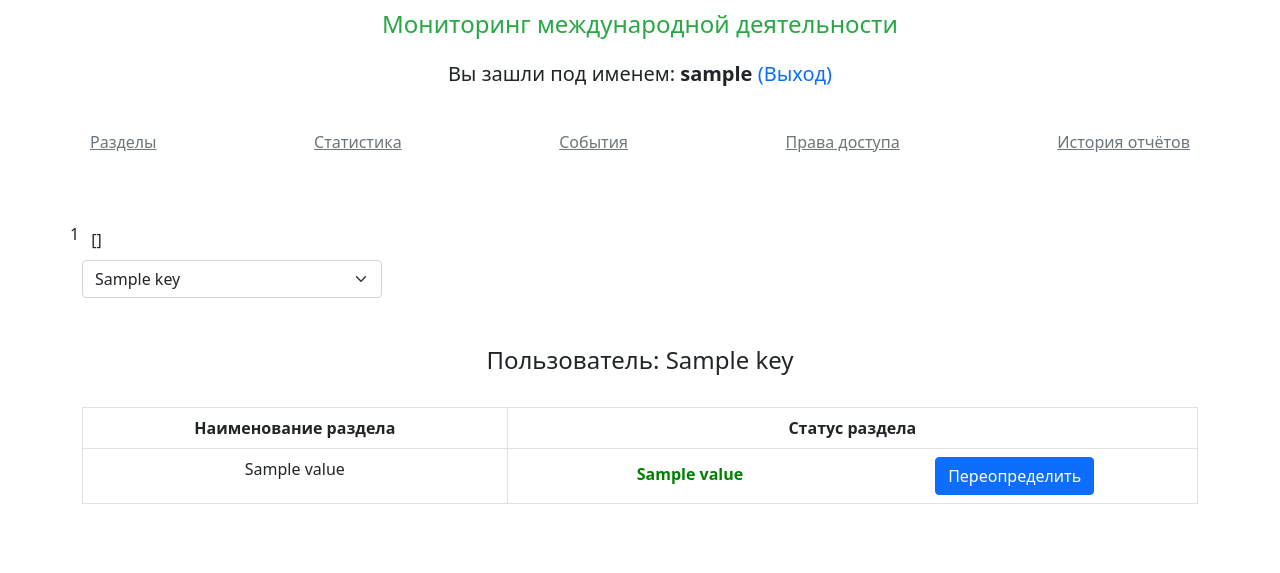
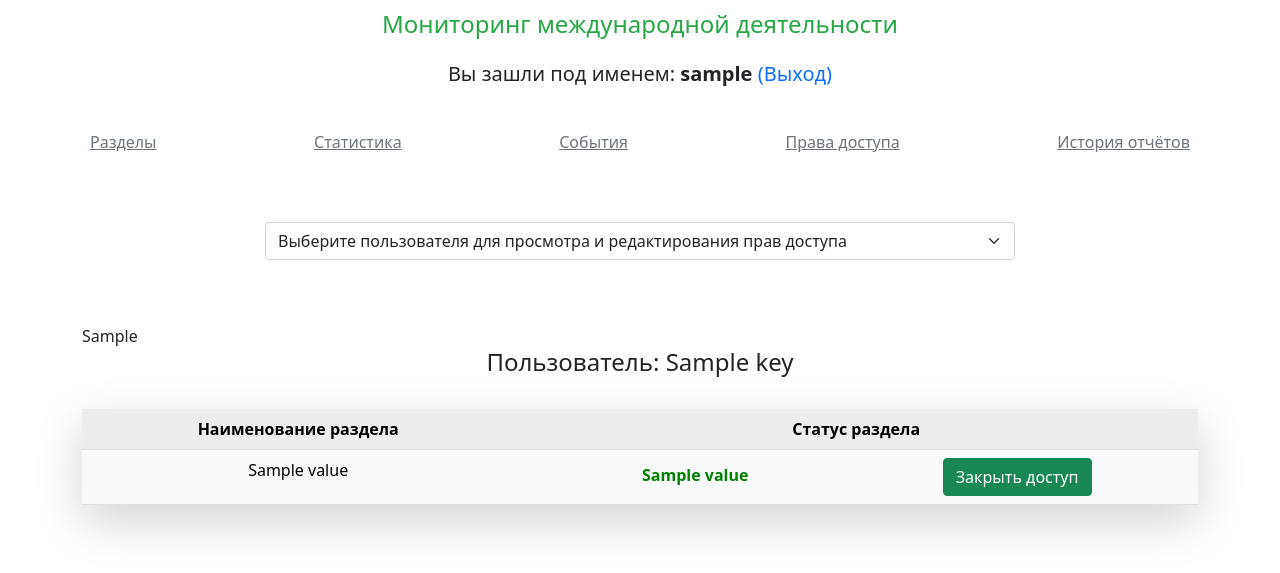
Before and after one commit to Andrew3100/DjangoLessons, a Django app: template interface/templates/interface/access.html in a window 1280 px wide. Shown: the top 573 px of the page. Run offline with Django 4.2, Linux system fonts and the light colour scheme; the template is opened without the code that fills it: most values are stand-ins (such as "Sample title", 1, 10 or a date in 2020).

Commit message:
Сделал систему управления ролями, сделал защиту от проникновения через GET

```diff
--- a/interface/templates/interface/access.html
+++ b/interface/templates/interface/access.html
@@ -4,26 +4,21 @@
 
     <div class="container">
         <div class="row">
-        {{ id }}
-                    <div class="col-5">
-                        <label style="margin-top: 6px; text-align: center" class="form-label" for="selector_user">{{ i.0 }}</label>
-                    </div>
-                    <div class="col-7">
-                        <div class="col">
-                            <select style='width: 300px;' class='form-select' id='selector_user' onchange='document.location=this.options[this.selectedIndex].value'>
+                    <div class="col text-center">
+                            <p style="text-align: center"><select style='width: 750px; margin: auto' class='form-select' id='selector_user' onchange='document.location=this.options[this.selectedIndex].value'>
+                                <option>Выберите пользователя для просмотра и редактирования прав доступа</option>
                                 {% for key, value in user_datas.items %}
                                         <option value="/access?user_id={{ value }}">{{ key }}</option>
                                 {% endfor %}
-                            </select>
-                        </div>
+                            </select></p>
                     </div>
                 </div>
     <br>
     <br>
-{#    {{ access_list }}#}
+    {{ ac }}
         <div class="row">
             <div class="col">
-                <table class="table table-bordered text-center">
+                <table class="table table-hover table-striped table-light text-center shadow-lg p-3 mb-5 bg-body rounded">
                     {% for key, value in access_list.items %}
                         <h4 style="text-align: center">Пользователь: {{ key }}</h4>
                         <br>
@@ -50,7 +45,11 @@
                                             <input type="hidden" name="user_id" value="{{ user_id }}">
                                             <input type="hidden" name="block_name_for_close_open" value="{{ k }}">
                                             <input type="hidden" name="access_status" value="{{ v }}">
-                                            <div class="col"><button type="submit" class="btn btn-primary">Переопределить</button></div>
+                                            {% if v == 'Недоступно' %}
+                                                <div class="col"><button type="submit" class="btn btn-danger">Открыть доступ</button></div>
+                                            {% else %}
+                                                <div class="col"><button type="submit" class="btn btn-success">Закрыть доступ</button></div>
+                                            {% endif %}
                                         </form>
                                     </div>
 
--- /dev/null
+++ b/interface/templates/interface/access_error.html
@@ -0,0 +1,6 @@
+{% extends 'interface/header/header.html' %}
+
+{% block main_content %}
+<h2 style="text-align: center; margin-top: 80px;">У Вас не хватает прав доступа для просмотра данной страницы</h2>
+<h4 style="text-align: center; margin-top: 60px;"><a href="/blocks">Вернуться к доступным разделам</a></h4>
+{% endblock %}
--- a/interface/templates/interface/blocks.html
+++ b/interface/templates/interface/blocks.html
@@ -23,6 +23,7 @@
                     {% endfor %}
                 </ul>
             </div>
+            <h2 style="color: red; text-align: center; margin-top: 80px;">{{ message }}</h2>
         </div>
     </div>
 {% endblock %}
```
Also changed, not shown: interface/views.py (+49 -12 lines).
